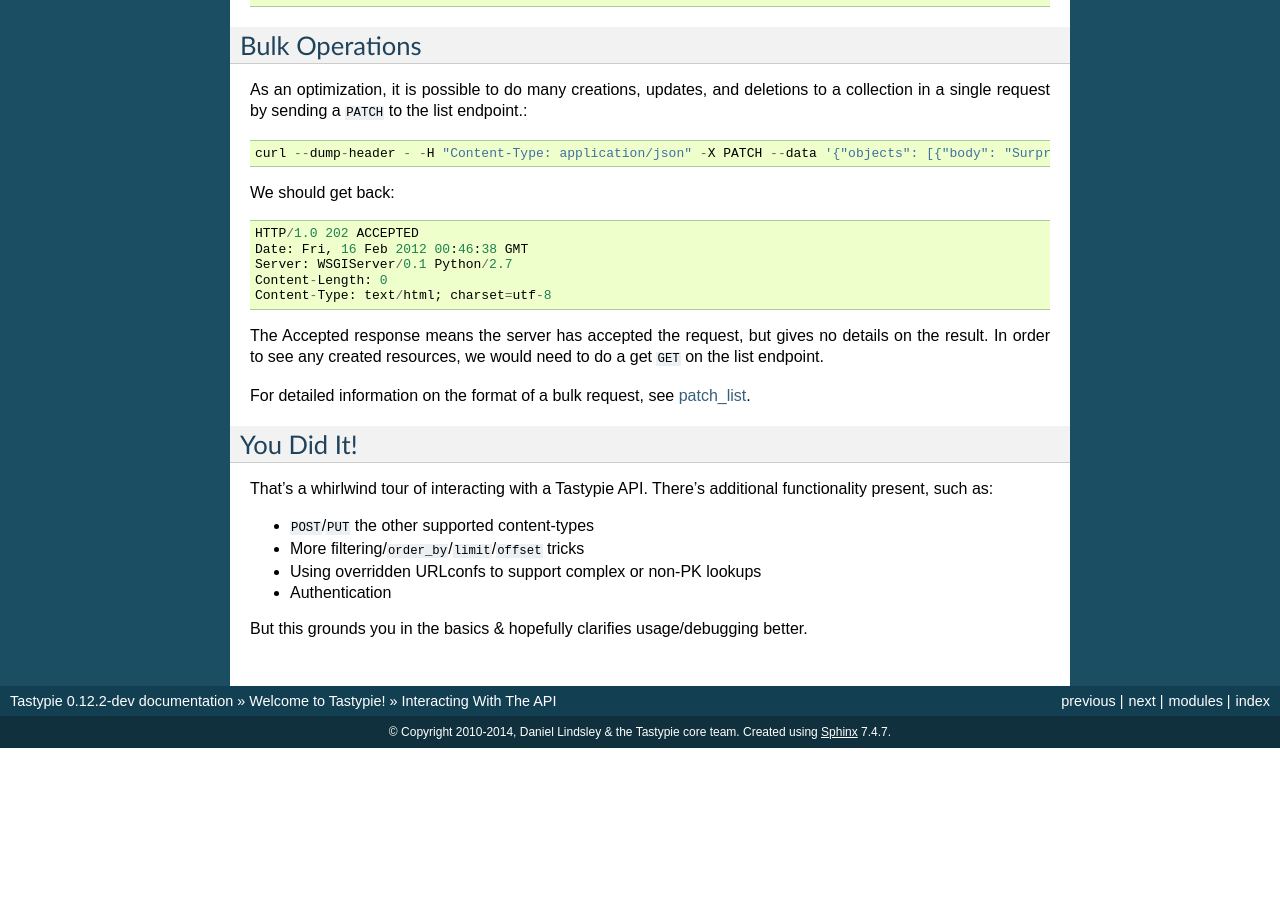
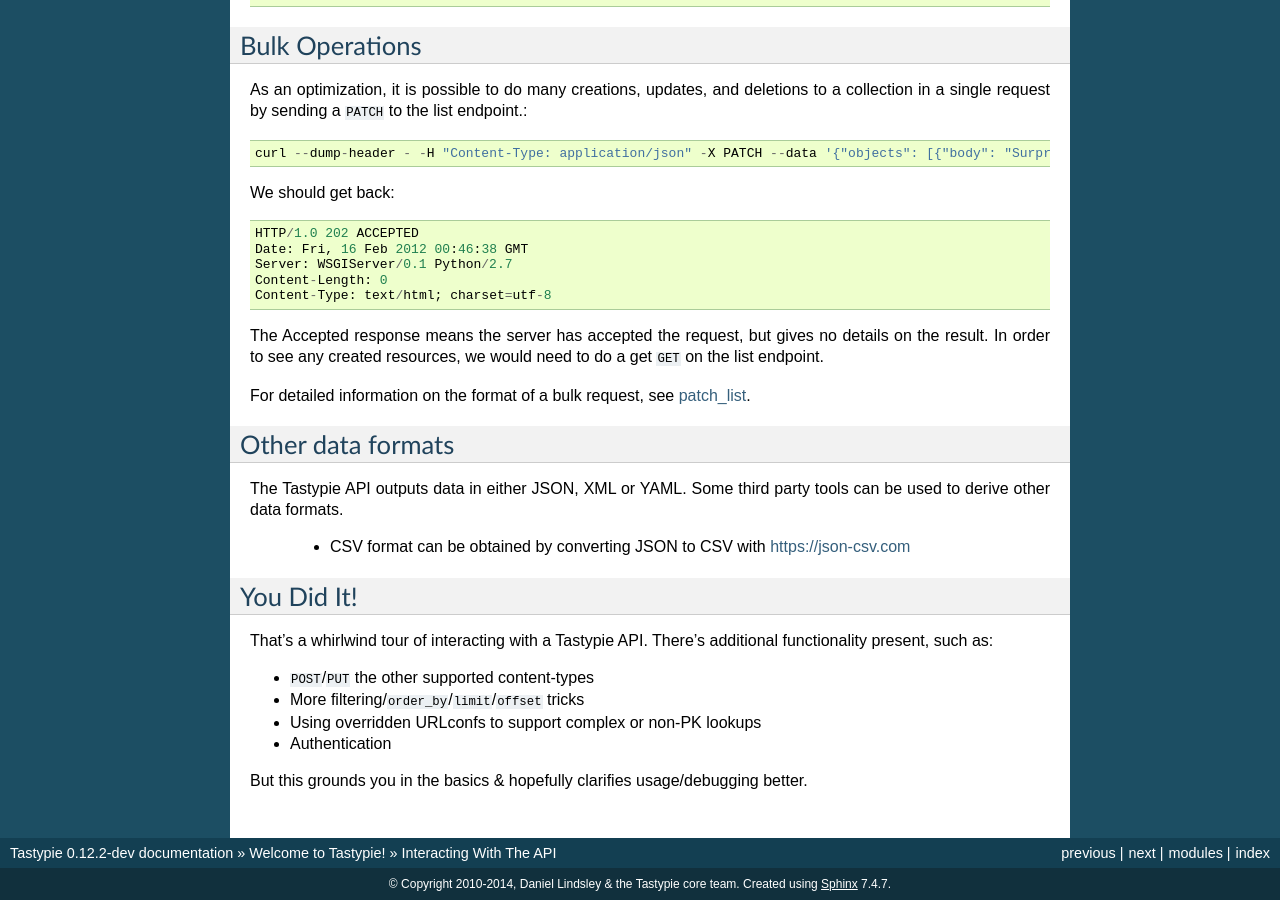
Before and after one commit to django-tastypie/django-tastypie, a Sphinx documentation site: the page built from docs/interacting.rst, in a window 1280 px wide and 900 px high, scrolled down 10533 px. Built offline with Sphinx 7.4.7, drawn with Linux system fonts in a browser that asks for light colours; pages that are not in the unit, such as notebooks, are missing from menus; before the commit the page ends 11281 px from its top, so only the background shows below that.

Commit message:
Update interacting.rst
Added subsection detailing how to derive other output file formats.

```diff
--- a/docs/interacting.rst
+++ b/docs/interacting.rst
@@ -670,6 +670,12 @@ The Accepted response means the server has accepted the request, but gives no de
 
 For detailed information on the format of a bulk request, see :ref:`patch-list`.
 
+Other data formats
+===============
+The Tastypie API outputs data in either JSON, XML or YAML.  Some third party tools can be used to derive other data formats.
+
+  * CSV format can be obtained by converting JSON to CSV with https://json-csv.com
+
 
 You Did It!
 ===========
```
